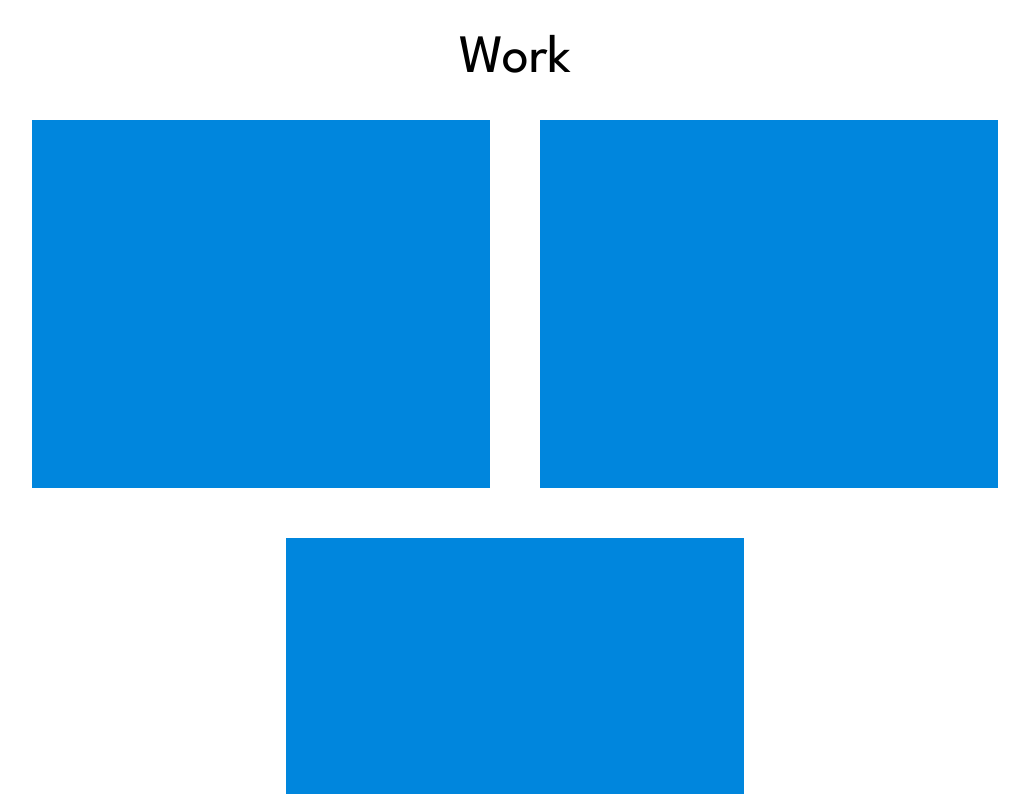
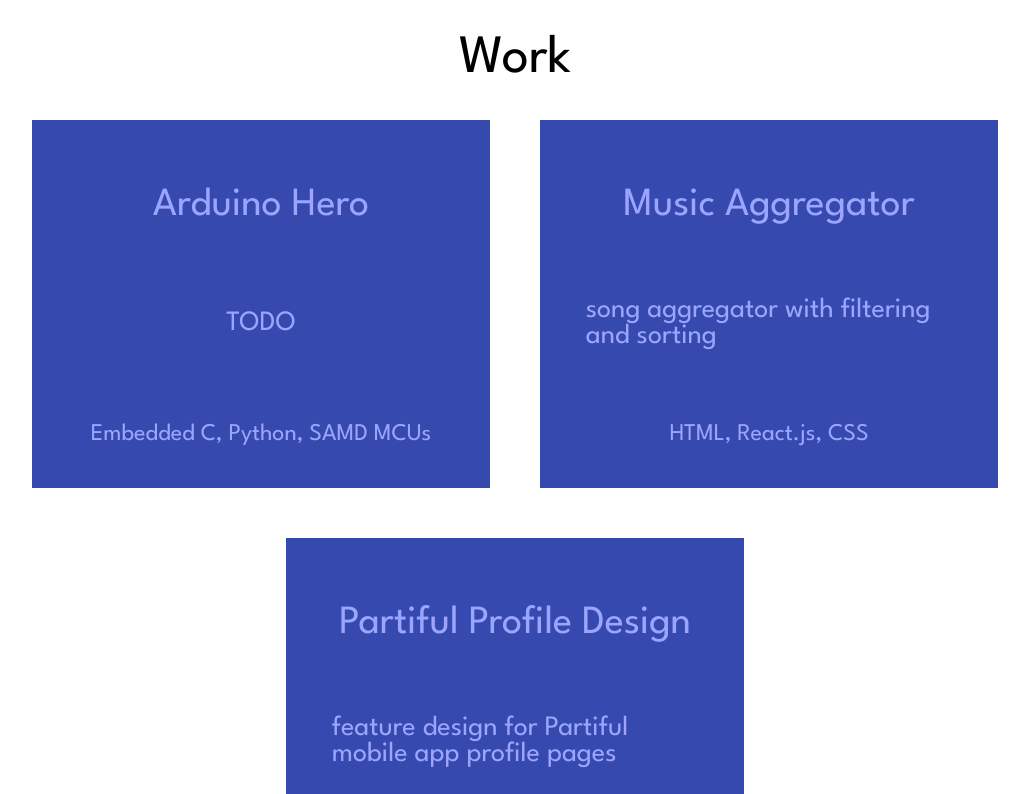
Before and after one commit to mmchenr1/portfolio, a React (Create React App) app: page / in a window 1280 px wide. Shown: the part 586-1380 px from the top of the page, without its empty margins (125-1154 px from the left). Built offline with nearby package versions, Linux system fonts and the light colour scheme.

Commit message:
fix: project-box formatting, removed tags

```diff
--- a/src/App.css
+++ b/src/App.css
@@ -173,39 +173,40 @@
 .work-square{
   width: 458px;
   height: 368px;
-  background-color: #0086DD; /* placeholder for now */
+  background-color: var(--purple-color); /* placeholder for now */
   position: relative;
-  display:flex;
-  flex-direction: column;
-  justify-content: flex-end;
 }
+
 .work-square-overlay{
   position: absolute;
   background-color: var(--dark-color);
   opacity: 0.4;
-  width: 100%;
-  height: 100%;
-  display: none;
+  width: 458px;
+  height: 368px;
+  /* display: none; */
   color: white;
+
+  display: flex;
+  flex-direction: column;
+  justify-content: center;
+  align-items: center;
 }
 
-.work-square:hover .work-square-overlay {
+.overlay-contents{
   display: flex;
   flex-direction: column;
   justify-content: space-between;
+  align-items: center;
+  position: absolute;
+  background-color: var(--dark-color);
+  opacity: 0.4;
+  width: 80%;
+  height: 80%;
+  opacity: 1 !important;
 }
 
 .work-square:hover{
   box-shadow: 5px 5px 20% rgba(0, 0, 0, 0.2);
-}
-
-.overlay-contents{
-  padding: 20px;
-  opacity: 1 !important;
-  display: flex;
-  flex-direction: column;
-  justify-content: flex-end;
-  margin-top: auto; /* add this */
 }
 
 .overlay-contents p{
@@ -215,24 +216,14 @@
 
 .work-name{
   font-size: 40px;
+  padding-top: 30px;
 }
 
 .work-description{
   font-size: 28px;
 }
 
-.tags{
-  display: flex;
-  gap: 7px;
-  font-size: 24px;
-}
-
-.tag-text{
-  text-align: center;
-  font-size: var(--body-text-font-size);
-}
-
-.framework-tag,.link{
+.link{
   background-color: var(--grey-color);
   border-radius: 70px;
   display: inline-flex;
@@ -246,15 +237,9 @@
   gap:10px;
 }
 
-.work-square .framework-tag{
-  opacity: unset !important;
-  height: 49px;
-  min-width: 97px;
-}
-
-.work-square .framework-tag p{
-  color:black;
-  opacity: 1;
+.frameworks{
+  font-size: var(--body-text-font-size);
+  font-size: 24px;
 }
 /* END WORKS GRID STYLING */
 
--- a/src/components/ProjectBox.js
+++ b/src/components/ProjectBox.js
@@ -18,11 +18,8 @@
                         {description_short}
                     </p>
 
-                    <div className="tags">
-                        {frameworks.map((tag, index) => (
-                            <Tag key={index} tag={tag} />
-                        ))}
-                    </div>
+                    {frameworks &&
+                    <p className="frameworks">{frameworks.join(', ')}</p>}
                 </div>
             </div>
         </div>
```
